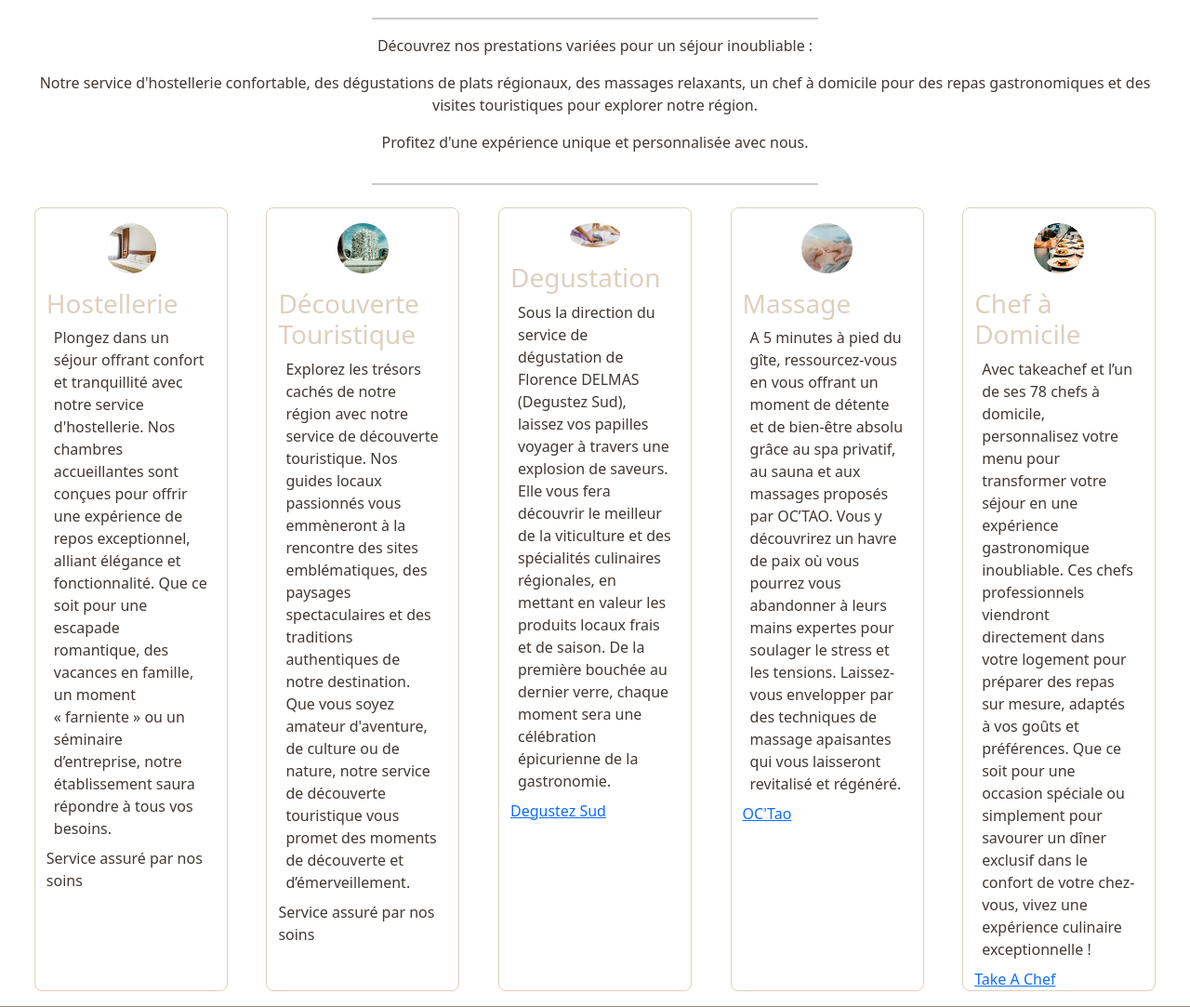
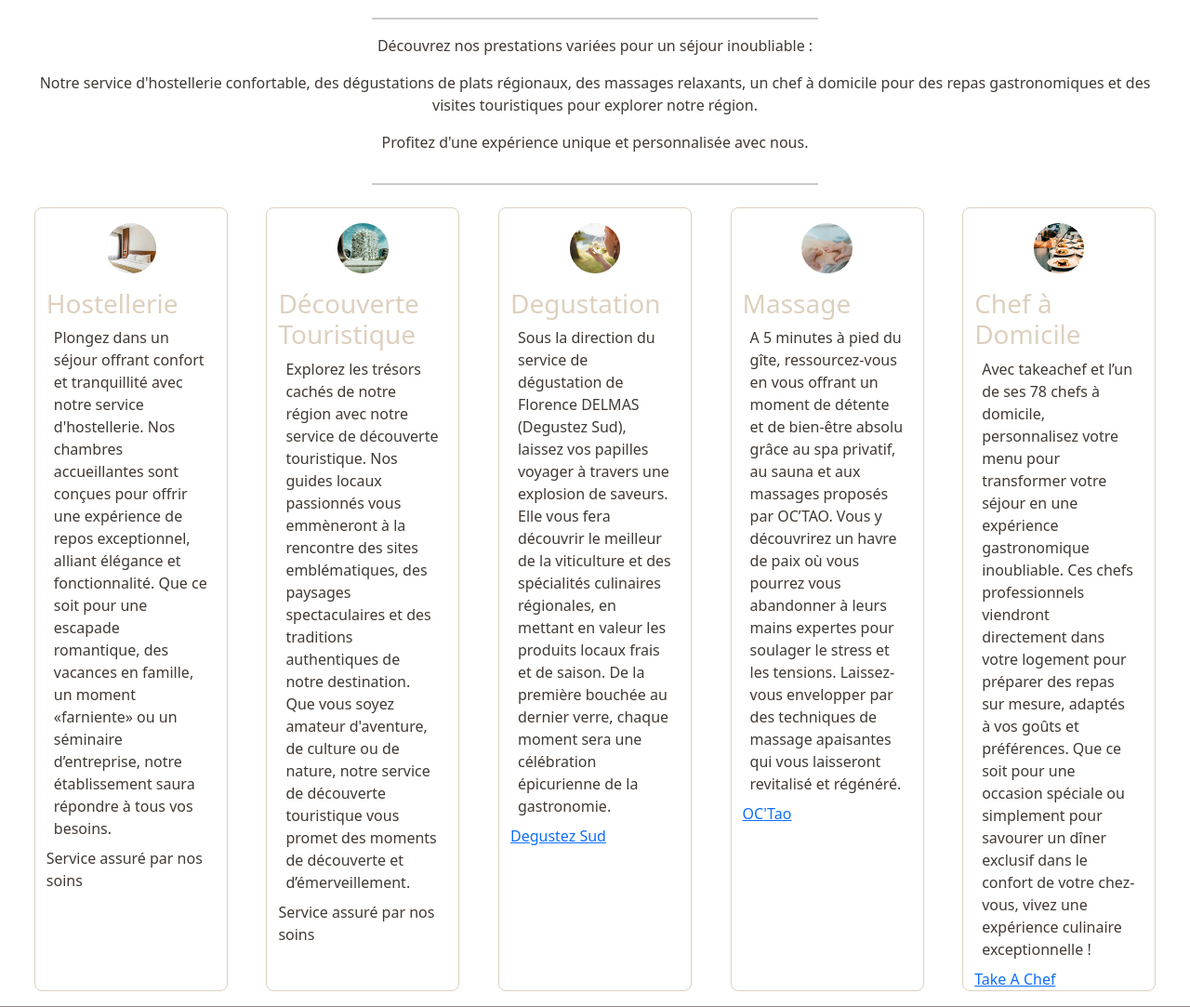
Before and after one commit to TONYR2023/EtoiledeDan-V02, a Symfony app: template templates/landingpage/prestations.twig in a window 1280 px wide. Shown: the part 627-1710 px from the top of the page at 93% size. Run offline with Twig, Linux system fonts and the light colour scheme; the template is opened without the code that fills it, so the values that code supplies are empty; style sheets or scripts are compiled from the project's sources; some libraries are stand-ins or nearby versions.

Commit message:
modif prestations

```diff
--- a/templates/landingpage/prestations.twig
+++ b/templates/landingpage/prestations.twig
@@ -1,6 +1,13 @@
 {% extends 'base.html.twig' %}
 
-{% block title %}Prestations{% endblock %}
+{% block title %}Prestations : Hostellerie - Découverte touristique - Dégustation - Massage - Chef à domicile {% endblock %}
+
+{% block head %}
+<meta name="description" content="Découvrez nos prestations variées pour un séjour inoubliable : hostellerie confortable, dégustations régionales, massages relaxants, chef à domicile et découvertes touristiques. Profitez d'une expérience unique et personnalisée avec nous.">
+<meta name="keywords" content="letoilededan, etoile, dan, gite, gîte, gard, france, caractère, jacouzi, piscine, chef à domicile, massage, découverte touristique, produits locaux,
+    famillial, détente, nature, convivial, atypique, charmant, calme, PMR, handicap" />
+{% endblock %}
+
 
 {% block body %}
     <main>
@@ -17,7 +24,7 @@
         </div>
 
         {#        {/*------------------Presentation----------------*/} #}
-        <div>
+        <section>
             <div class=" mx-4">
                 <p class="align-items-center text-center ">
                     Découvrez nos prestations variées pour un séjour inoubliable :
@@ -40,7 +47,7 @@
             <div class="container-fluid">
                 <div class="row my-2 mx-1 justify-content-around ">
                     {#                    {/*---------------hostellerie---------------*/} #}
-                    <div class="cadre col-md-2 mb-2">
+                    <article class="cadre col-md-2 mb-2">
                         <div class="d-flex justify-content-center">
                             <img
                                     src="{{ asset('img/prestationsPage/prestations2.png') }}"
@@ -51,7 +58,7 @@
                         <div>
                             <h3>
                                 Hostellerie
-                                <IoBedOutline/>
+                                <i class="bi bi-bed"></i>
                             </h3>
                             <p class="m-2">
                                 Plongez dans un séjour offrant confort et tranquillité avec
@@ -59,16 +66,16 @@
                                 conçues pour offrir une expérience de repos exceptionnel,
                                 alliant élégance et fonctionnalité. Que ce soit pour une
                                 escapade romantique, des vacances en famille, un moment
-                                « farniente » ou un séminaire d’entreprise, notre
+                                «farniente» ou un séminaire d’entreprise, notre
                                 établissement saura répondre à tous vos besoins.
                             </p>
                             <p> Service assuré par nos soins</p>
                         </div>
-                    </div>
+                    </article>
 
 
                     {#                    {/*---------------découverte touristique---------------*/} #}
-                    <div class="cadre col-md-2 mb-2">
+                    <article class="cadre col-md-2 mb-2">
                         <div class="d-flex justify-content-center">
                             <img
                                     src="{{ asset('img/prestationsPage/prestations5.png') }}"
@@ -79,7 +86,7 @@
                         <div>
                             <h3>
                                 Découverte Touristique
-                                <IoTrailSignOutline/>
+                               <i class="bi bi-compass"></i>
                             </h3>
                             <p class="m-2">
                                 Explorez les trésors cachés de notre région avec notre
@@ -93,13 +100,13 @@
                             </p>
                               <p> Service assuré par nos soins</p>
                         </div>
-                    </div>
+                    </article>
 
                     {#                    {/*---------------degustation---------------*/} #}
-                    <div class="cadre col-md-2 mb-2">
+                    <article class="cadre col-md-2 mb-2">
                         <div class="d-flex justify-content-center">
                             <img
-                                    src="{{ asset('img/prestationsPage/prestations.png') }}"
+                                    src="{{ asset('img/prestationsPage/prestations1.png') }}"
                                     alt="degustation"
                                     class="presta-img"
                             />
@@ -107,7 +114,8 @@
                         <div>
                             <h3>
                                 Degustation
-                                <PiWineLight/>
+                                <i class="bi bi-wine-bottle"></i>
+
                             </h3>
                             <p class="m-2">
                                 Sous la direction du service de dégustation de Florence
@@ -120,17 +128,17 @@
                             </p>
                             <a href="http://degustezsud.com">Degustez Sud</a>
                         </div>
-                    </div>
+                    </article>
 
                     {#                    {/*---------------Massage---------------*/} #}
-                    <div class="cadre col-md-2 mb-2">
+                    <article class="cadre col-md-2 mb-2">
                         <div class="d-flex justify-content-center">
                             <img src="{{ asset('img/prestationsPage/prestations3.png') }}" alt="massage" class="presta-img"/>
                         </div>
                         <div>
                             <h3>
                                 Massage
-                                <TbMassage/>
+                                <i class="bi bi-spa"></i>
                             </h3>
                             <p class="m-2">
                                 A 5 minutes à pied du gîte, ressourcez-vous en vous offrant
@@ -144,17 +152,17 @@
                             </p>
                              <a href="https://octao.fr/bienvenue/">OC'Tao</a>
                         </div>
-                    </div>
+                    </article>
 
 {#                    {/*---------------Chef à domicile---------------*/}#}
-                    <div class="cadre col-md-2 mb-2">
+                    <article class="cadre col-md-2 mb-2">
                         <div class="d-flex justify-content-center">
                             <img src="{{ asset('img/prestationsPage/prestations4.png') }}" alt="chef" class="presta-img"/>
                         </div>
                         <div>
                             <h3>
                                 Chef à Domicile
-                                <LuChefHat/>
+                                <i class="bi bi-hat-chef"></i>
                             </h3>
                             <p class="m-2">
                                 Avec takeachef et l’un de ses 78 chefs à domicile,
@@ -165,16 +173,16 @@
                                 préférences. Que ce soit pour une occasion spéciale ou
                                 simplement pour savourer un dîner exclusif dans le confort
                                 de votre chez-vous, vivez une expérience culinaire
-                                exceptionnelle !
+                                exceptionnelle !
                             </p>
                              <a href="https://www.takeachef.com/fr-fr">Take A Chef</a>
                         </div>
-                    </div>
+                    </article>
 
 
                     {#                    {/*---------------fin---------------*/} #}
                 </div>
             </div>
-        </div>
+        </section>
     </main>
 {% endblock %}
```
Also changed, not shown: assets/styles/_carousel.scss (+31 -16 lines), templates/accueil/index.html.twig (+8 -5 lines).
